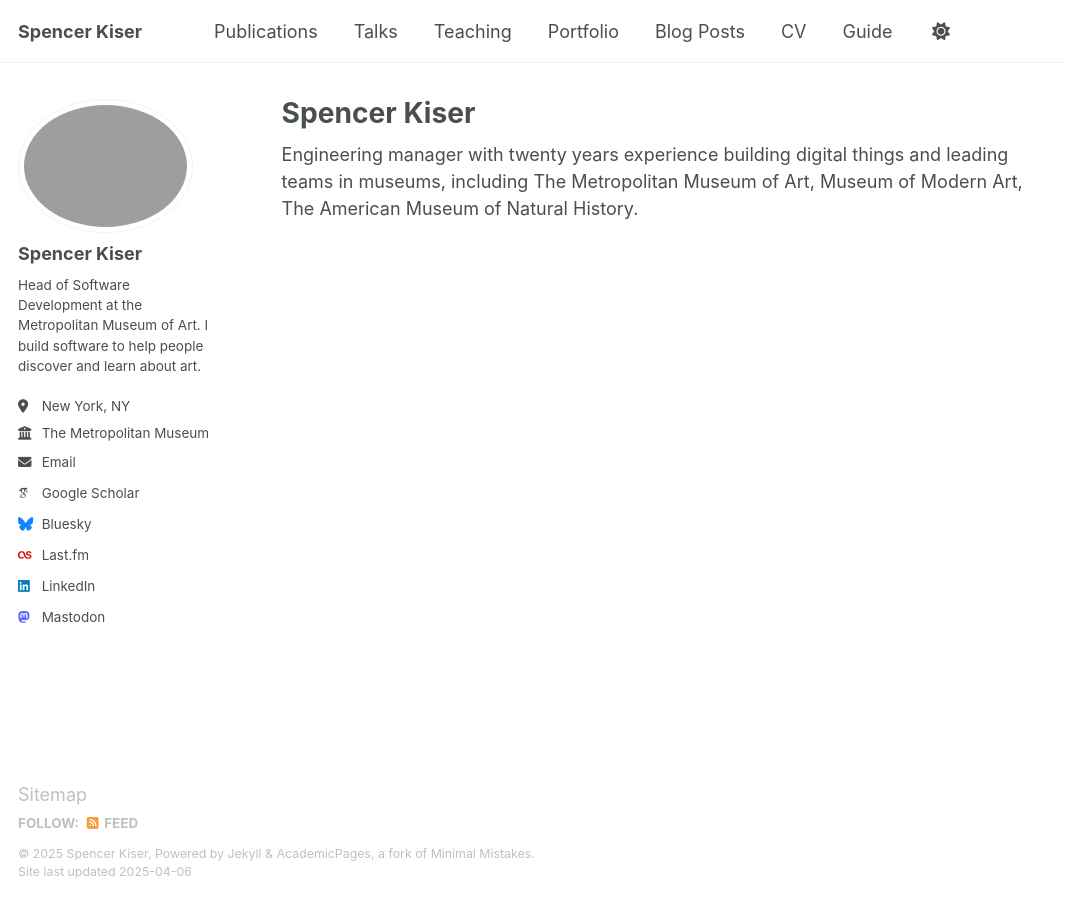
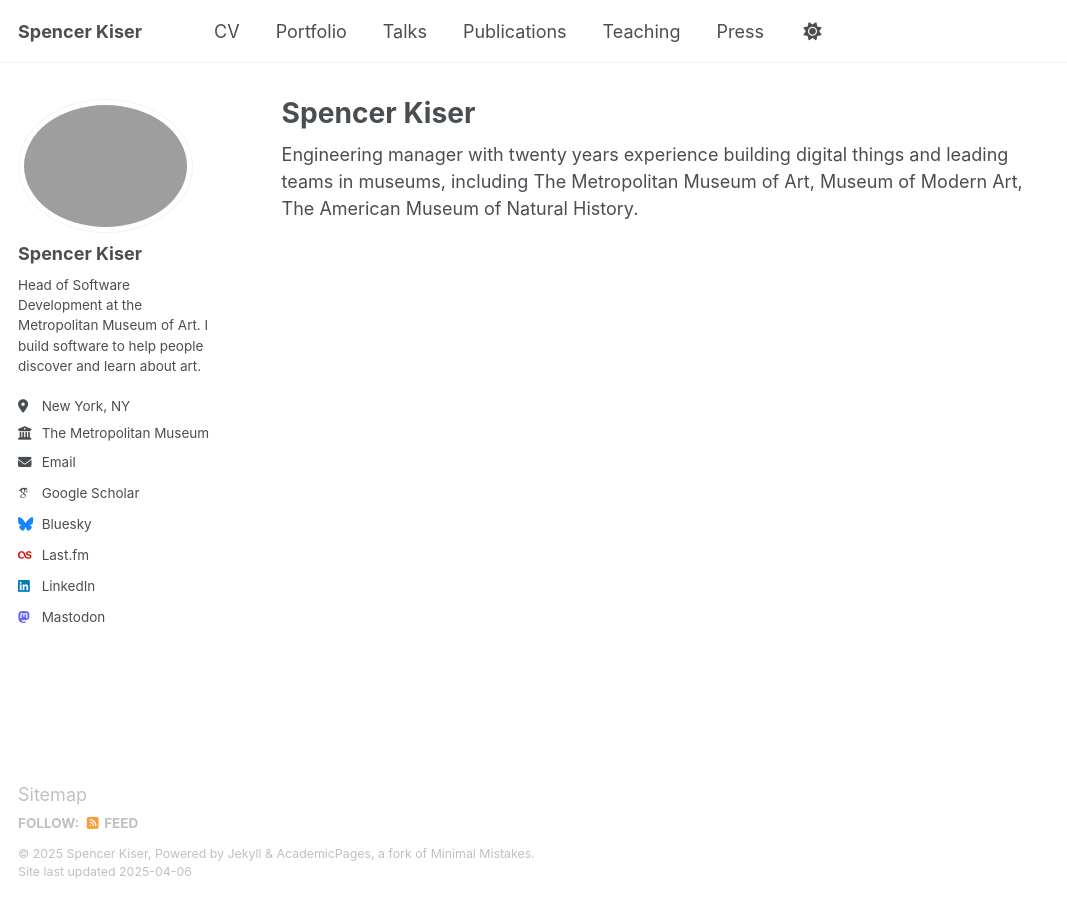
Before and after one commit to spencerk/spencerk.github.io, a Jekyll site: the page built from _pages/about.md, in a window 1280 px wide. Shown: the whole page, without its empty margins (0-1067 px from the left). Built offline with Jekyll 4.4.1, drawn with Linux system fonts in a browser that asks for light colours; some web fonts are replaced.

Commit message:
Nav updates

```diff
--- a/_data/navigation.yml
+++ b/_data/navigation.yml
@@ -8,26 +8,24 @@
 #      Markdown formatted page while the second is generated using JSON.
 
 main:
-  - title: "Publications"
-    url: /publications/
+
+  - title: "CV"
+    url: /cv/
+
+  - title: "Portfolio"
+    url: /portfolio/
 
   - title: "Talks"
     url: /talks/
 
+  - title: "Publications"
+    url: /publications/
+
   - title: "Teaching"
     url: /teaching/
 
-  - title: "Portfolio"
-    url: /portfolio/
-
-  - title: "Blog Posts"
+  - title: "Press"
     url: /year-archive/
-
-  - title: "CV"
-    url: /cv/
 
   # - title: "CV"
   #   url: /cv-json/
-
-  - title: "Guide"
-    url: /markdown/
```
